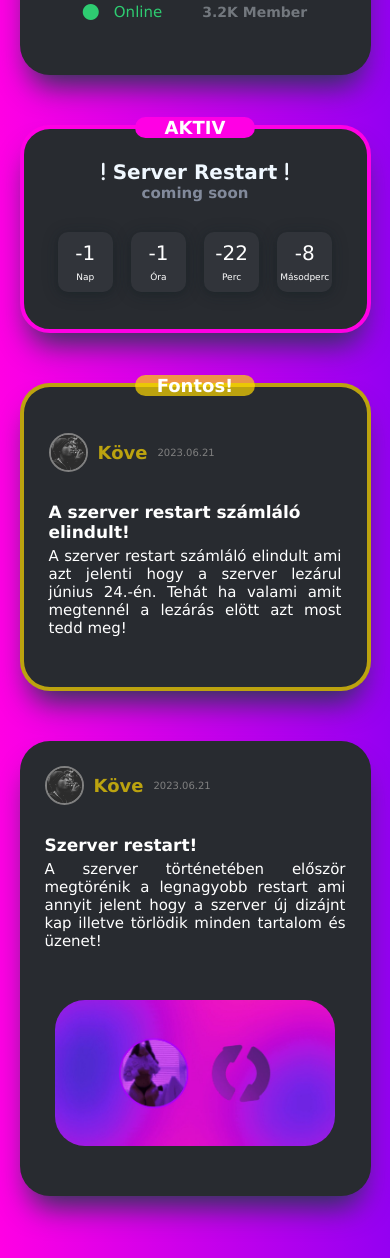
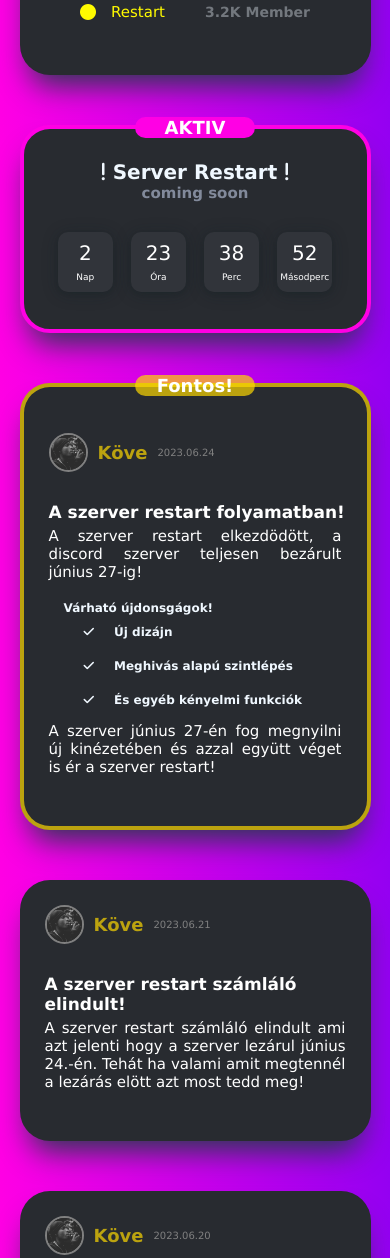
Before and after one commit to jeekove/pp_project.github.io, a plain HTML site: page index.html in a window 390 px wide. Shown: the part 399-1657 px from the top of the page. Drawn offline with Linux system fonts and the light colour scheme.

Commit message:
restarting
gogogo

```diff
--- a/index.css
+++ b/index.css
@@ -75,7 +75,7 @@ nav{
     display: block;
     margin-left: auto;
     margin-right: auto;
-    border: 3px solid #2ecc71;
+    border: 3px solid #fffb00;
     padding: 5px 5px;
     border-radius: 50%;
     height: 150px;
@@ -104,7 +104,7 @@ nav{
 }
 .offon a{
     text-align: center;
-    color: #2ecc71;
+    color: #fffb00;
     margin-left: 15px
 }
 .offon h1{
@@ -280,9 +280,8 @@ nav{
     background-color:  #282b30;
     border-radius: 30px;
     bottom: 150px;
-    border: 4px solid  rgba(255, 217, 0, 0.692);
 }
-.restartmessfinsh h3{
+.restarting h3{
     background: rgba(255, 217, 0, 0.692);
     width: 120px;
     text-align: center;
@@ -293,6 +292,31 @@ nav{
     position: relative;
     top: -12px;
     font-size: 18px;
+}
+.restarting{
+    margin-top: 50px;
+    box-shadow: rgb(38, 57, 77) 0px 20px 30px -10px;
+    margin-left: 30%;
+    margin-right: 30%;
+    background-color:  #282b30;
+    border-radius: 30px;
+    bottom: 150px;
+    border: 4px solid  rgba(255, 217, 0, 0.692);
+}
+.restarting h4{
+    color: aliceblue;
+    padding-left: 70px;
+    padding-top: 30px;
+}
+.restarting h5{
+    font-size: 15px;
+    color: aliceblue;
+    padding-left: 100px;
+    padding-top: 10px;
+    padding-bottom: 10px;
+}
+.restarting i{
+    padding-right: 20px;
 }
 
 .bottom{
@@ -345,6 +369,10 @@ nav{
         margin-right: 15%;
     }
     .restartmessfinsh{
+        margin-left: 15%;
+        margin-right: 15%;
+    }
+    .restarting{
         margin-left: 15%;
         margin-right: 15%;
     }
@@ -470,6 +498,21 @@ nav{
         font-size: 15px;
         margin-right: 25px
     }
+    .mess h4{
+        padding-top: 20px;
+        padding-left: 40px;
+        font-size: 12px;
+    }
+    .mess h5{
+        padding-top: 10px;
+        padding-bottom: 10px;
+        padding-left: 60px;
+        font-size: 12px;
+    }
+    .restarting{
+        margin-left: 5%;
+        margin-right: 5%;
+    }
     .bottom{
         display: block;
         justify-content: center;
--- a/index.html
+++ b/index.html
@@ -26,7 +26,7 @@
           <h2>v1.0</h2>
           </div>
           <div class="offon">
-          <i class="fa-sharp fa-solid fa-circle" style="color: #2ecc71;"></i><a>Online</a><h1>3.2K Member</h1>
+          <i class="fa-sharp fa-solid fa-circle" style="color: #fffb00;"></i><a>Restart</a><h1>3.2K Member</h1>
           </div>
         </div>
         <div class="countdown">
@@ -52,8 +52,25 @@
             </div>
         </div>
         </div>
+        <div class="restarting">
+            <h3>Fontos!</h3>
+            <div class="profile">
+                <img src="kove_logo.gif">
+                <h1>Köve</h1>
+                <p>2023.06.24</p>
+             </div>
+            <div class="mess">
+               <h2>A szerver restart folyamatban!</h2>
+               <p>A szerver restart elkezdödött, a discord szerver teljesen bezárult június 27-ig!</p>
+               <h4>Várható újdonsgágok!</h4>
+               <h5><i class="fa-solid fa-check"></i>Új dizájn</h5>
+               <h5><i class="fa-solid fa-check"></i>Meghivás alapú szintlépés</h5>
+               <h5><i class="fa-solid fa-check"></i>És egyéb kényelmi funkciók</h5>
+               <p>A szerver június 27-én fog megnyilni új kinézetében és azzal együtt véget is ér a szerver restart!   </p>
+            </div>
+
+        </div>
         <div class="restartmessfinsh">
-            <h3>Fontos!</h3>
             <div class="profile">
                 <img src="kove_logo.gif">
                 <h1>Köve</h1>
@@ -68,7 +85,7 @@
         <div class="profiler">
            <img src="kove_logo.gif">
            <h1>Köve</h1>
-           <p>2023.06.21</p>
+           <p>2023.06.20</p>
         </div>
         <div class="mess">
            <h2>Szerver restart!</h2>
@@ -87,7 +104,7 @@
     </div>
     </div>
     <script>
-        var countDownDate = new Date("Jun 24,2023 12:00:00").getTime();
+        var countDownDate = new Date("Jun 27,2023 12:00:00").getTime();
         var x = setInterval(function(){
             var now = new Date().getTime();
             var distance = countDownDate - now;
```
